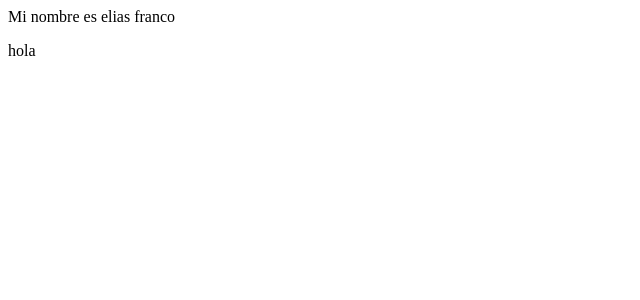
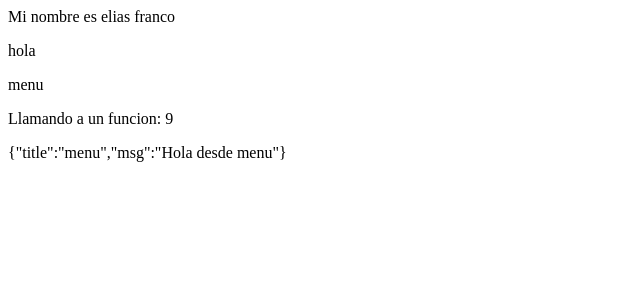
Before and after one commit to EliasCode79/react-apuntes, a React (Vite) app in the folder 03-counter-vite-js/: page / in a window 1280 px wide. Shown: the top 300 px of the page, without its empty margins (0-640 px from the left). Built offline with nearby package versions, Linux system fonts and the light colour scheme.

Commit message:
feat: :sparkles: impresion de variables en el HTML

```diff
--- a/03-counter-vite-js/src/FirstComponent.jsx
+++ b/03-counter-vite-js/src/FirstComponent.jsx
@@ -1,8 +1,22 @@
+const menu = {
+	title: 'menu',
+	msg: 'Hola desde menu',
+};
+
+const suma = (a, b) => {
+	return a + b;
+};
+
 export const FirtsApp = () => {
 	return (
 		<>
 			<div>Mi nombre es elias franco</div>
 			<p>hola</p>
+			{/* dentro de las llaves podemos imprimir expresiones y valores de js, pero no se pueden imprimir objetos */}
+			{menu.title /* dentro */}
+			<p>Llamando a un funcion: {suma(4, 5)}</p>
+			{/* Si queremos imprimir objetos podemos hacerlo de la sgte manera */}
+			<p>{JSON.stringify(menu)}</p>
 		</>
 	);
 };
```
